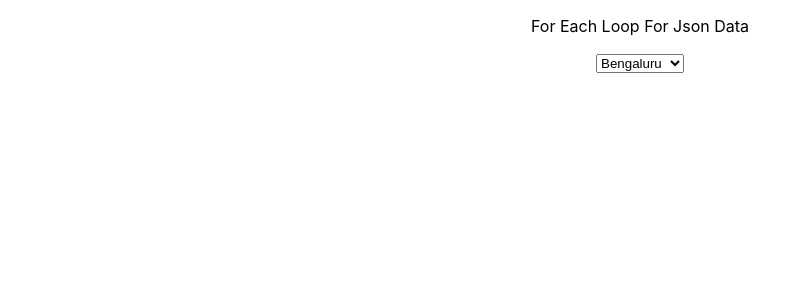
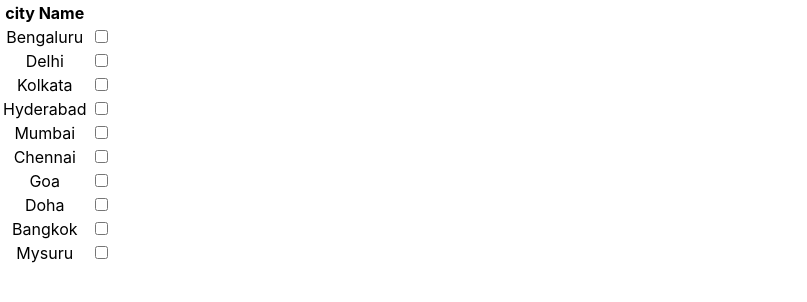
Before and after one commit to sivaraman251600/Test_Case_Study_One, a React (Create React App) app in the folder test-case-study-one/: page / in a window 1280 px wide. Shown: the top 302 px of the page, without its empty margins (0-807 px from the left). Built offline with nearby package versions, Linux system fonts and the light colour scheme; data requests are answered from the project's data file.

Commit message:
commit test - 1

```diff
--- a/test-case-study-one/src/App.js
+++ b/test-case-study-one/src/App.js
@@ -1,7 +1,8 @@
 import './App.css';
-import ConditionalRendering from './components/conditionalRendering';
-import DisplayPassengerDetails from './components/DisplayPassengerDetails';
-import ForEachJson from './components/ForEachJson';
+// import ConditionalRendering from './components/conditionalRendering';
+// import DisplayPassengerDetails from './components/DisplayPassengerDetails';
+// import ForEachJson from './components/ForEachJson';
+import MultipleCheckBox from './components/Pages/MultipleCheckBox';
 // import LoginPageValidation from './components/LoginPageValidation';
 // import Test from './components/test';
 
@@ -11,8 +12,9 @@ function App() {
       {/* <Test />
       <LoginPageValidation /> */}
       {/* <ConditionalRendering /> */}
-      <ForEachJson />
+      {/* <ForEachJson /> */}
       {/* <DisplayPassengerDetails /> */}
+      <MultipleCheckBox />
     </div>
   );
 }
--- /dev/null
+++ b/test-case-study-one/src/components/Pages/MultipleCheckBox.js
@@ -0,0 +1,64 @@
+import axios from "axios";
+import React, { useEffect, useState } from "react";
+
+function MultipleCheckBox() {
+  const [storeCities, setStoreCities] = useState([]);
+  useEffect(() => {
+    axios
+      .get("http://localhost:3005/cityList")
+      .then((res) => setStoreCities(res.data))
+      .catch((err) => console.log(err));
+  }, []);
+
+  var cityNames = [];
+  for (let cities of storeCities) {
+    cityNames.push(cities.cityName);
+  }
+
+  const [checked, setChecked] = useState(false);
+  let citiesArr = []
+  const checkBoxFunc = (cityname) => {
+    console.log("Calling -----> checkBoxFunc");
+    citiesArr.push(cityname)
+    console.log(citiesArr)
+  };
+
+  const removeCheckBoxFunc = (cityname) =>{
+      console.log("Calling ---> removeCheckBoxFunc")
+      citiesArr.some((city)=>city === cityname)
+      console.log(citiesArr)
+  }
+  return (
+    <div>
+      <table>
+        <tbody>
+          <tr>
+            <th>city Name</th>
+          </tr>
+          {cityNames.map((cityname) => (
+            <tr>
+              <td>{cityname}</td>
+              <td>
+                <input
+                  type={"checkbox"}
+                  name="cityname"
+                  onChange={() => {
+                    if (checked) {
+                        setChecked(!checked)
+                        removeCheckBoxFunc(cityname);
+                    } else {
+                        setChecked(!checked)
+                        checkBoxFunc(cityname);
+                    }
+                  }}
+                />
+              </td>
+            </tr>
+          ))}
+        </tbody>
+      </table>
+    </div>
+  );
+}
+
+export default MultipleCheckBox;
```
